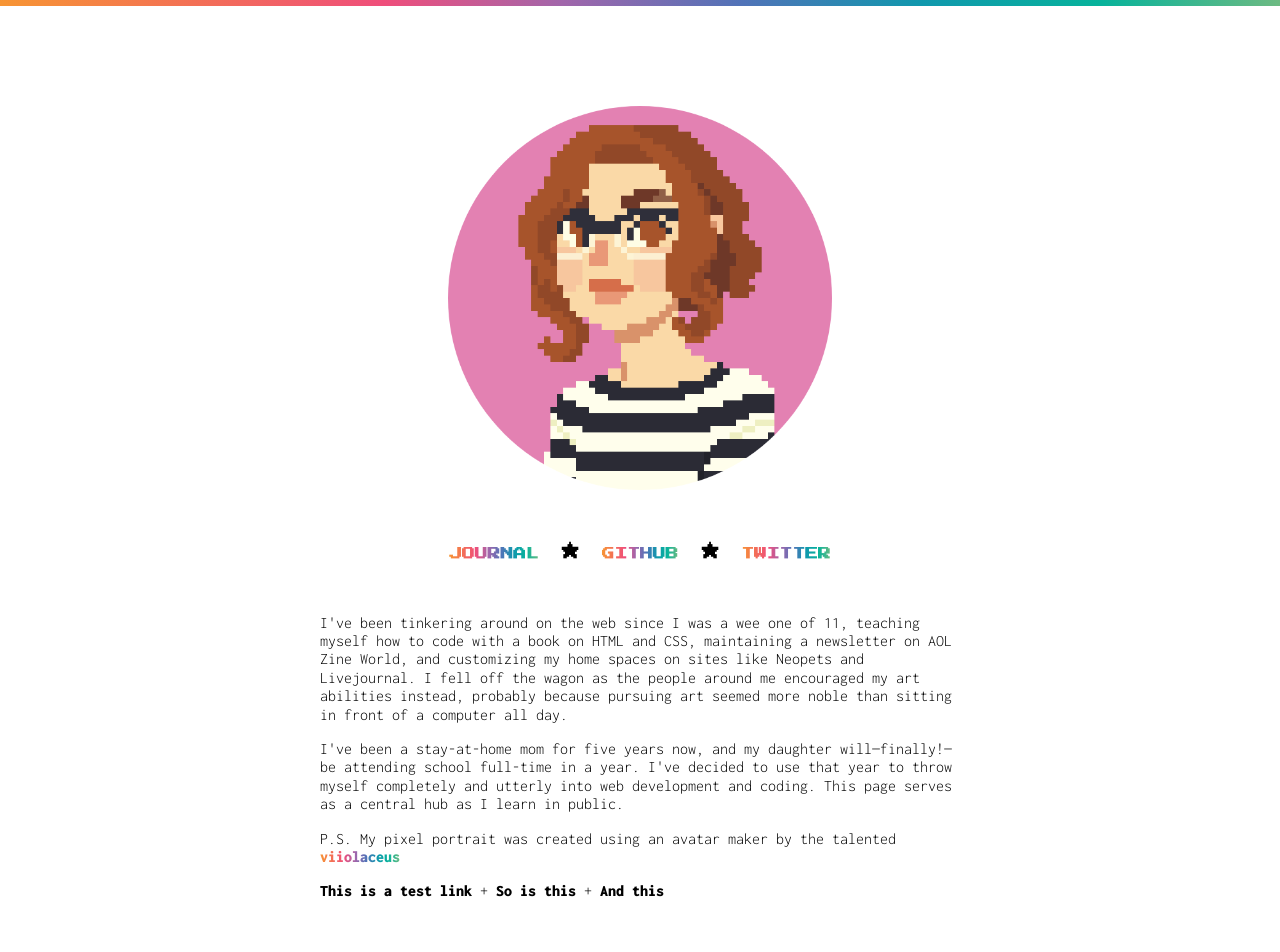
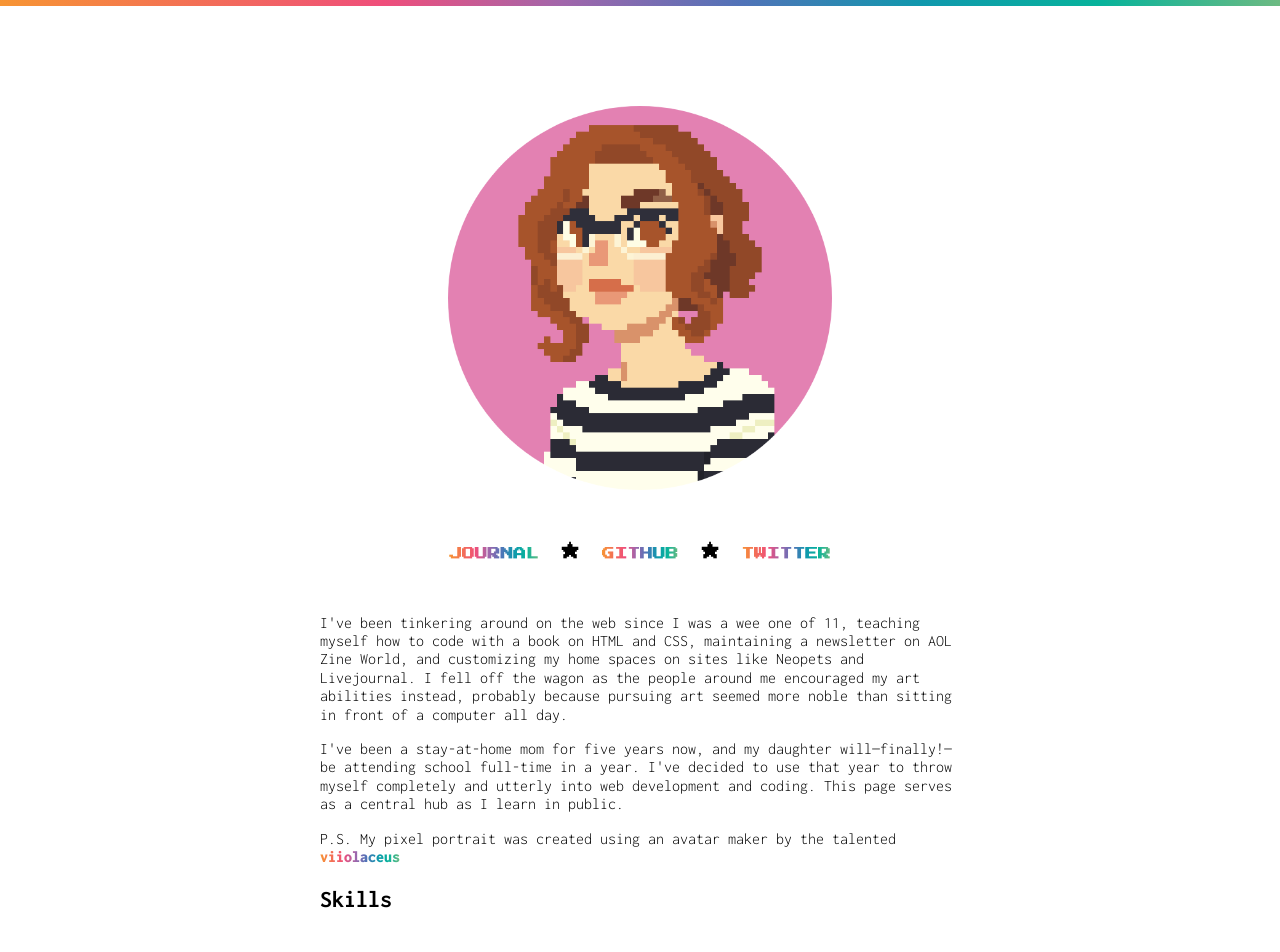
Before and after one commit to maudlinmandrake/jennymikacdev, a website: page index.html in a window 1280 px wide. Shown: the top 952 px of the page. Drawn offline with nearby package versions, Linux system fonts and the light colour scheme.

Commit message:
Add Skills h2

```diff
--- a/index.html
+++ b/index.html
@@ -37,7 +37,7 @@
             <p>I've been tinkering around on the web since I was a wee one of 11, teaching myself how to code with a book on HTML and CSS, maintaining a newsletter on AOL Zine World, and customizing my home spaces on sites like Neopets and Livejournal. I fell off the wagon as the people around me encouraged my art abilities instead, probably because pursuing art seemed more noble than sitting in front of a computer all day.</p>
             <p>I've been a stay-at-home mom for five years now, and my daughter will—finally!—be attending school full-time in a year. I've decided to use that year to throw myself completely and utterly into web development and coding. This page serves as a central hub as I learn in public.</p>
             <p>P.S. My pixel portrait was created using an avatar maker by the talented <a class="rainbow-text" href="https://twitter.com/viiolaceus">viiolaceus</a></p>
-            <p><a href="">This is a test link</a> + <a href="">So is this</a> + <a href="">And this</a></p>
+            <h2>Skills</h2>
         </div>
 
 
```
